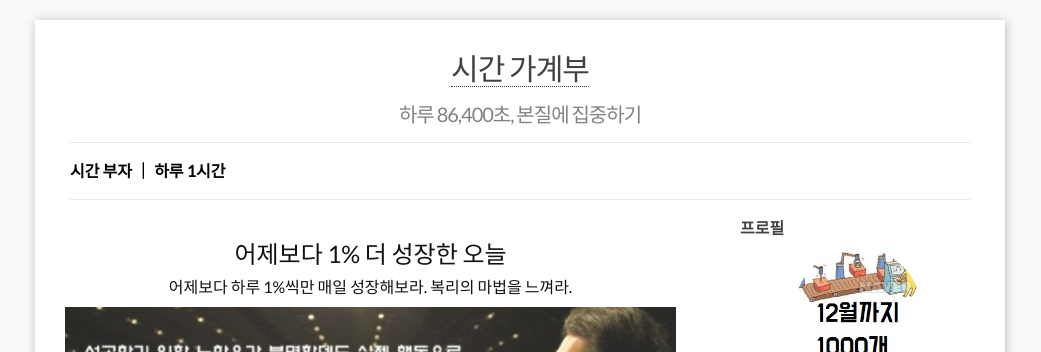
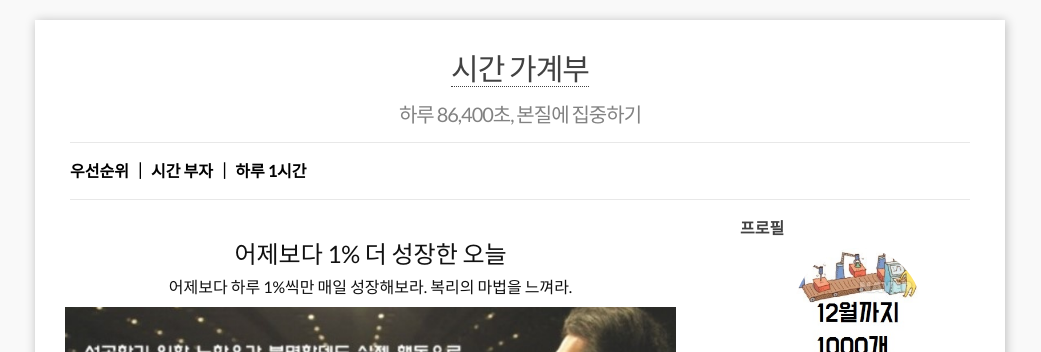
Before and after one commit to leevra/self-management.leeseungju.com, a Jekyll site: the page built from index.html, in a window 1280 px wide. Shown: the top 352 px of the page, without its empty margins (120-1161 px from the left). Built offline with Jekyll 4.4.1, drawn with Linux system fonts in a browser that asks for light colours; the list of posts is cut into pages by our own code.

Commit message:
Update header.html

```diff
--- a/_includes/header.html
+++ b/_includes/header.html
@@ -8,9 +8,9 @@
     <nav class="site-nav">
 
 
+     <a href="/categories/#우선순위" target="_self"><strong><span style="color: rgb(0, 0, 0);">우선순위</span></strong></a>
 
-
-     <a href="/timerich" target="_self"><strong><span style="color: rgb(0, 0, 0);">시간 부자</span></strong></a>
+     <a href="/timerich" target="_self"><strong><span style="color: rgb(0, 0, 0);">｜ 시간 부자</span></strong></a>
 
      <a href="/constant" target="_self"><strong><span style="color: rgb(0, 0, 0);">｜ 하루 1시간</span></strong></a>
 
```
